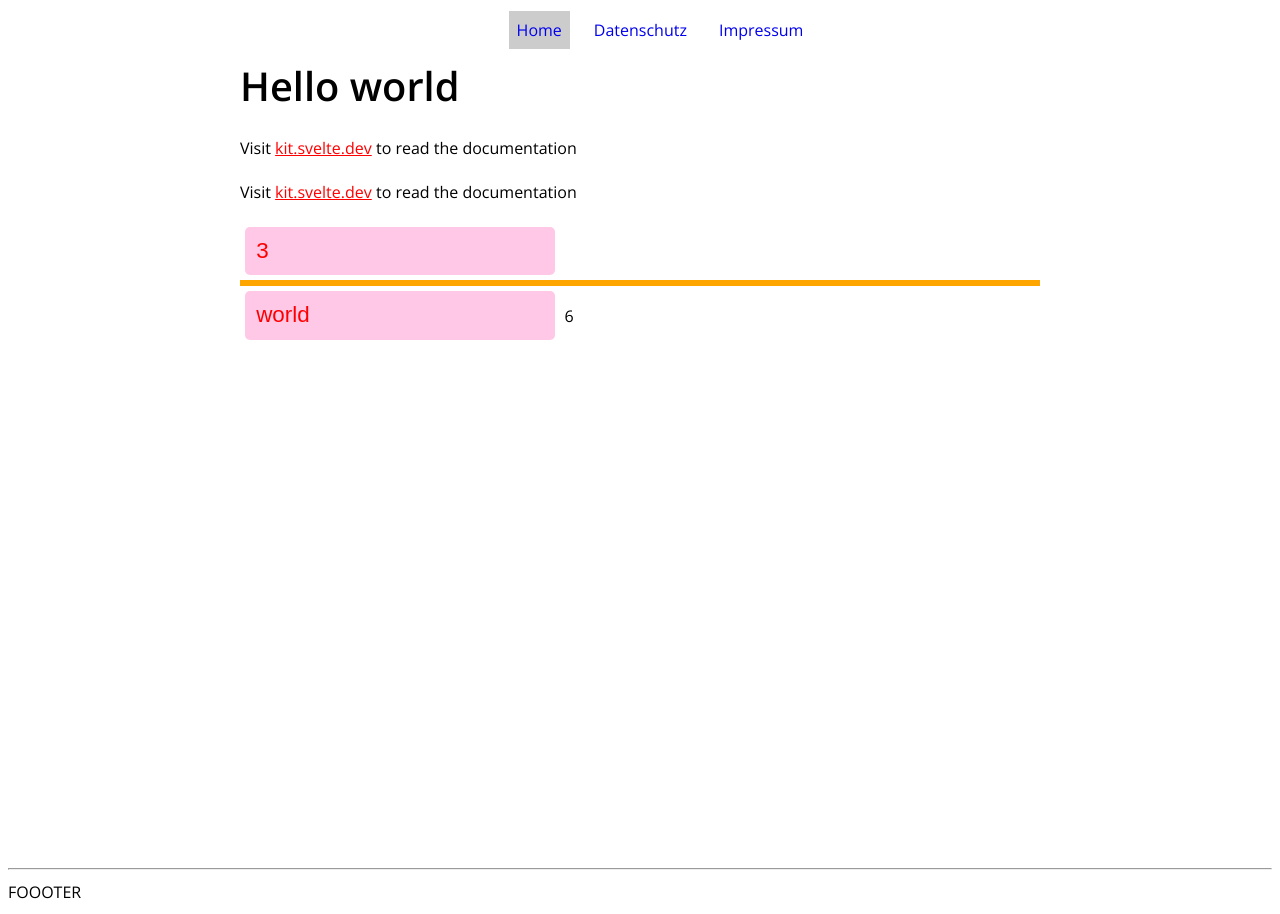
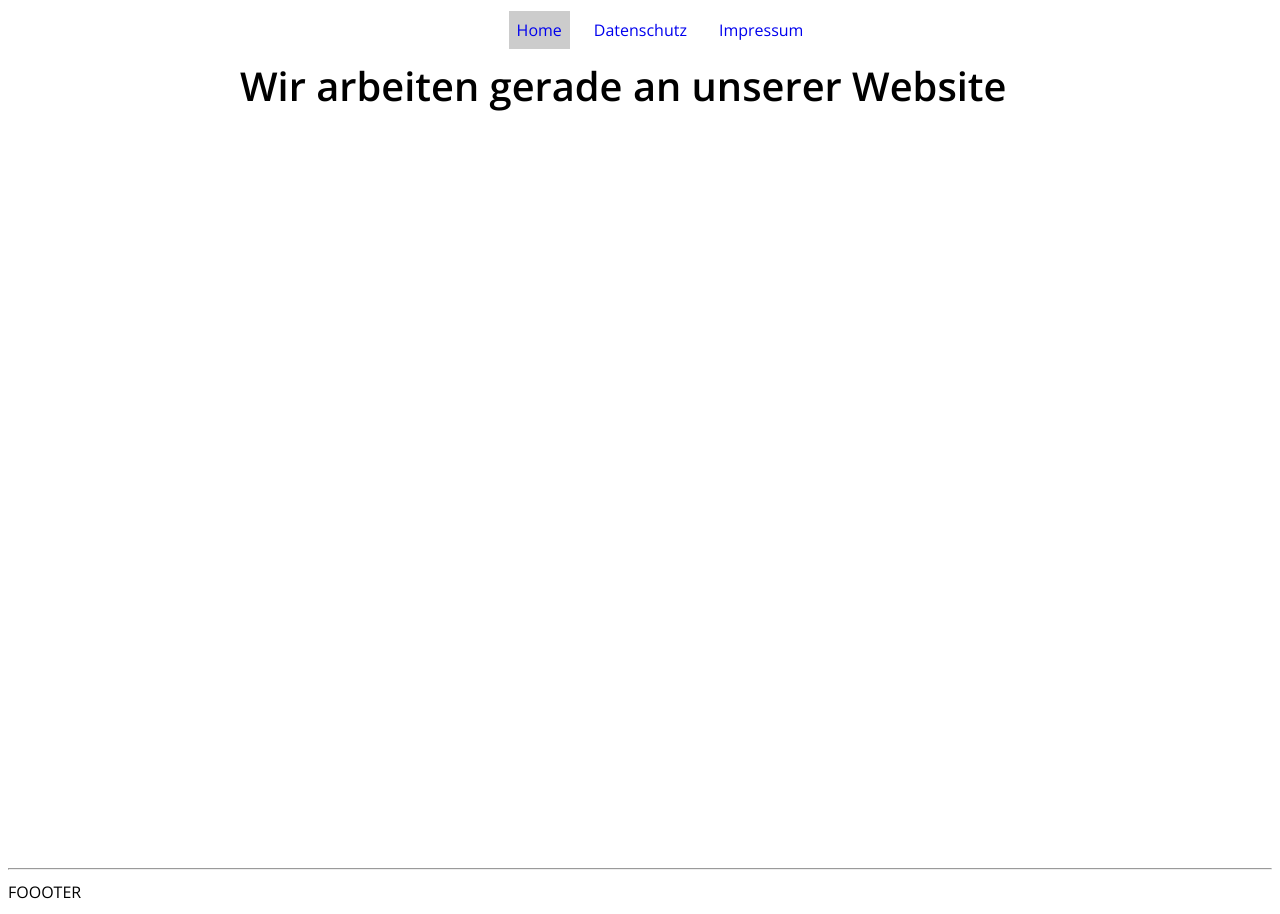
Before and after one commit to Amerlander/test-webseite, a SvelteKit app: page / in a window 1280 px wide. Built offline with nearby package versions, Linux system fonts and the light colour scheme.

Commit message:
update home

```diff
--- a/src/routes/+page.svelte
+++ b/src/routes/+page.svelte
@@ -1,42 +1 @@
-<script>
-    let zahl = 3;
-    let name = "world"
-    $: doppelt = zahl * 2;
-    $: console.log(zahl, doppelt);
-</script>
-
-<h1>Hello {name}</h1>
-
-<p>Visit <a href="https://kit.svelte.dev">kit.svelte.dev</a> to read the documentation</p>
-<p>Visit <a href="https://kigfdgft.svelte.dev">kit.svelte.dev</a> to read the documentation</p>
-
-<input type="number" bind:value={zahl} />
-
-<div style="height:{doppelt}px;"></div>
-
-<input type="text" bind:value={name} />
-
-{doppelt}
-
-<style>
-    div {
-        width: 100%;
-        background: orange;
-    }
-    a {
-      color: red;
-    }
-    a:visited {
-        color: green;
-    }
-
-    input {
-        font-size: 1.4em;
-        background: rgb(255,200,230);
-        color: red;
-        padding: .5em;
-        border-radius: 5px;
-        border: none;
-        margin: 5px;
-    }
-</style>
+<h1>Wir arbeiten gerade an unserer Website</h1>
```
